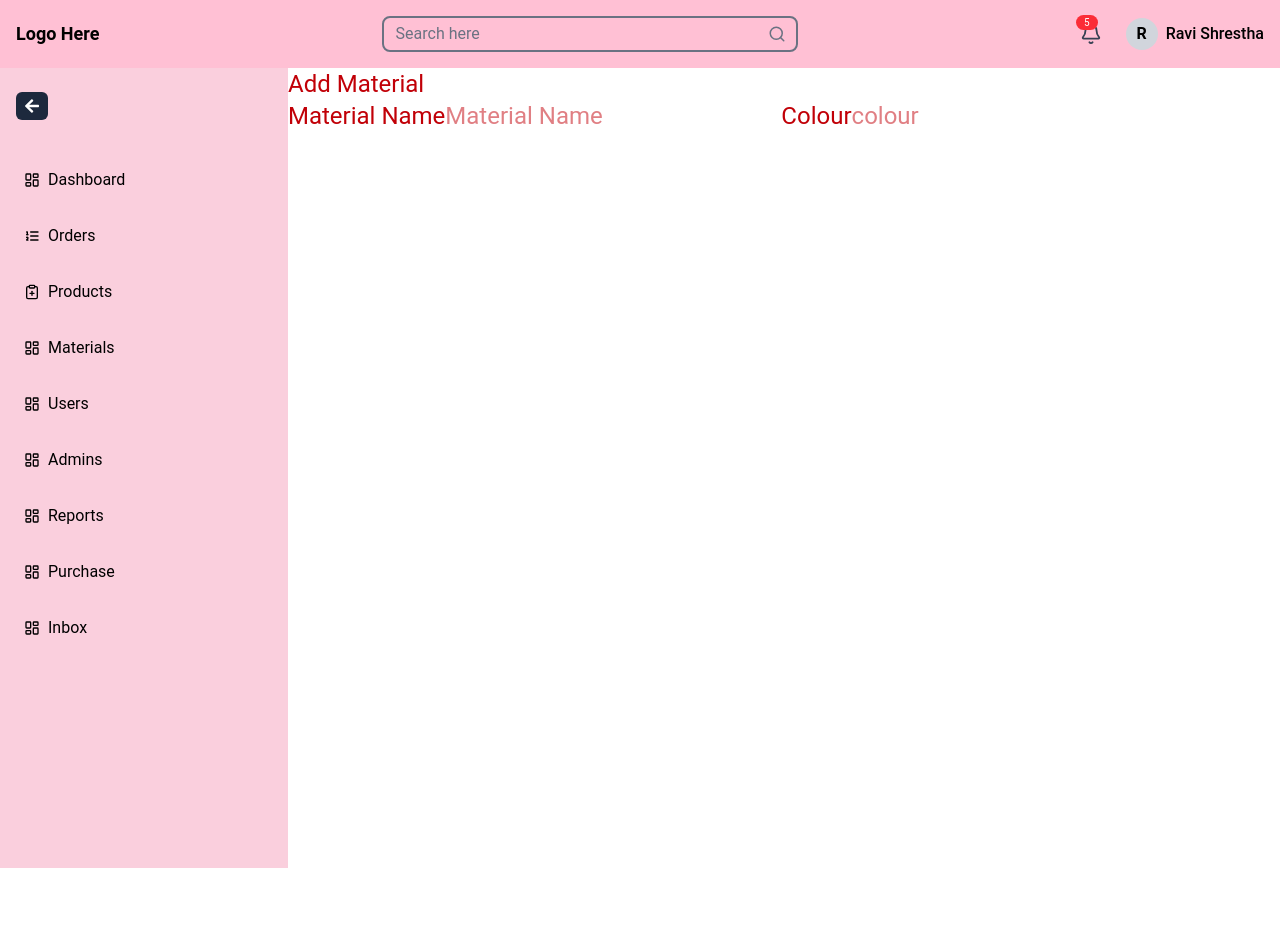
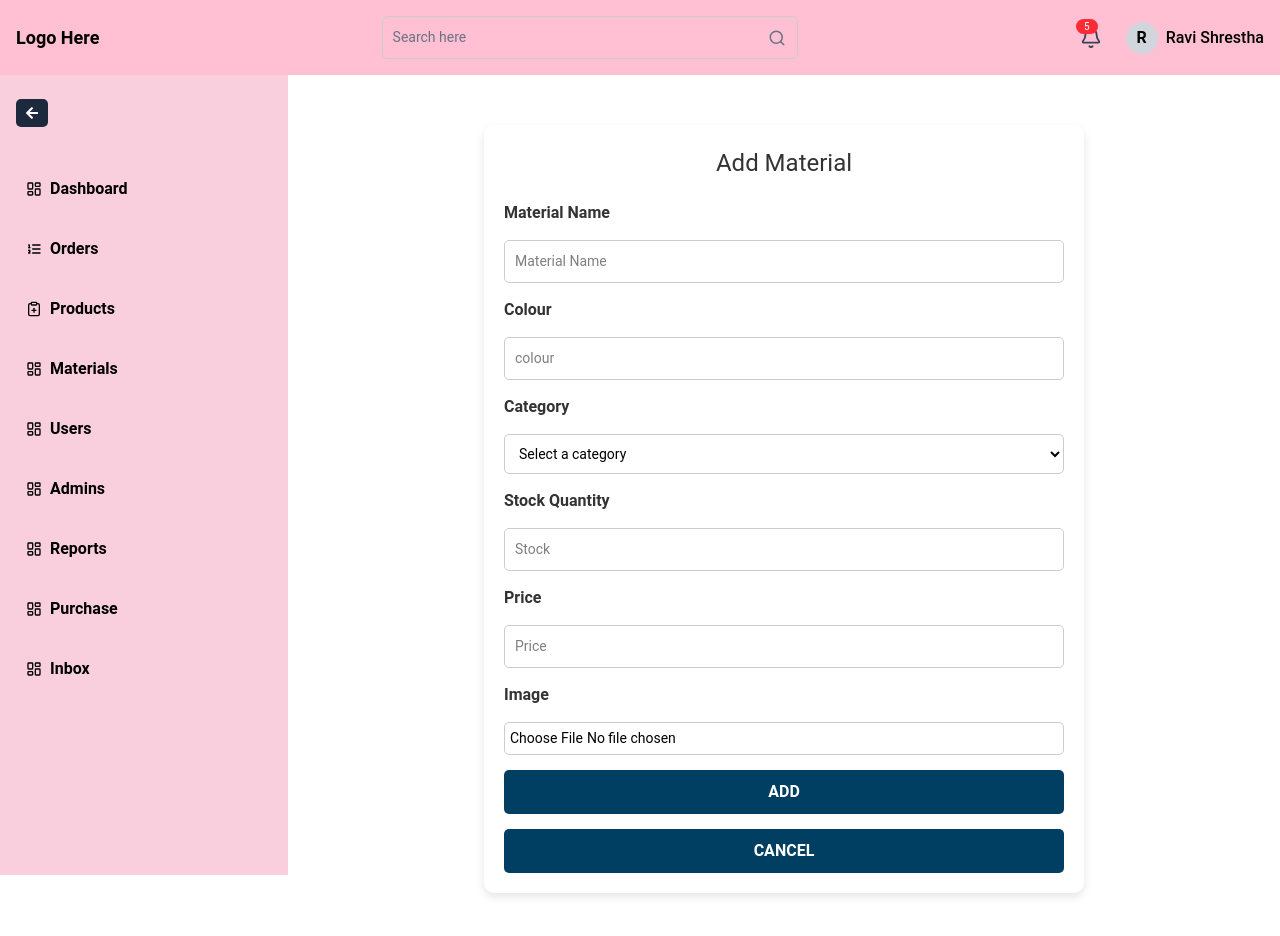
Before and after one commit to charitraa/Crochet-Inventory-System, a React (Vite) app: page /app/addmaterials in a window 1280 px wide. Shown: the top 936 px of the page. Before the commit the page ends 800 px from the top, so only its background shows below. Built offline with nearby package versions, Linux system fonts and the light colour scheme.

Commit message:
Created Add Material Page

```diff
--- /dev/null
+++ b/src/pages/materials/AddMaterial.css
@@ -0,0 +1,74 @@
+.Container {
+    max-width: 600px;
+    margin: 50px auto;
+    padding: 20px;
+    background: #ffffff;
+    box-shadow: 0 4px 8px rgba(0, 0, 0, 0.1);
+    border-radius: 10px;
+  }
+
+  h1 {
+    text-align: center;
+    font-size: 24px;
+    color: #333;
+    margin-bottom: 20px;
+  }
+
+  form {
+    display: flex;
+    flex-direction: column;
+    gap: 15px;
+  }
+
+  label {
+    font-size: 16px;
+    font-weight: 600;
+    color: #333;
+  }
+
+  input,
+  select {
+    width: 100%;
+    padding: 10px;
+    font-size: 14px;
+    border: 1px solid #ccc;
+    border-radius: 5px;
+    outline: none;
+    transition: border 0.3s ease-in-out;
+  }
+
+  input:focus,
+  select:focus {
+    border-color: #007bff;
+  }
+
+  input[type="file"] {
+    padding: 5px;
+  }
+
+  button {
+    padding: 10px;
+    font-size: 16px;
+    font-weight: 600;
+    border: none;
+    cursor: pointer;
+    border-radius: 5px;
+    transition: all 0.3s ease-in-out;
+  }
+
+  button[type="button"] {
+    background: #003F62;
+    color: white;
+  }
+
+  button[type="button"]:hover {
+    background: #003F62;
+  }
+
+  button:nth-child(2) {
+    background: #003F62;
+  }
+
+  button:nth-child(2):hover {
+    background: #003F62;
+  }
--- a/src/pages/materials/AddMaterial.jsx
+++ b/src/pages/materials/AddMaterial.jsx
@@ -1,11 +1,12 @@
 import React from 'react'
 import Dashboard from "../../components/dashboard/Dashboard";
+import "./AddMaterial.css"
 
 const AddMaterials = () => {
   return (
     <>
       <Dashboard mainContent={
-        <div className=' text-2xl text-red-700'>
+        <div className='Container'>
          <h1>Add Material</h1>
          <form>
             <label htmlFor="materialname">Material Name</label>
@@ -13,6 +14,29 @@ const AddMaterials = () => {
 
             <label htmlFor="colour">Colour</label>
             <input type="text" placeholder='colour' />
+
+            <label htmlFor="category">Category</label>
+            <select id="category" className="p-2 border rounded-lg w-64">
+  <option value="">Select a category</option>
+  <option value="electronics">Wool</option>
+  <option value="fashion">Beads</option>
+  <option value="books">Wrapping Paper</option>
+  <option value="home-appliances">Ribbon</option>
+</select>
+
+            <label htmlFor="stock">Stock Quantity</label>
+            <input type="text" placeholder='Stock' />
+
+            <label htmlFor="price">Price</label>
+            <input type="text" placeholder='Price' />
+
+            <label htmlFor="image">Image</label>
+            <input type="file" placeholder='Upload Image' name='image'/>
+
+            <button type='button'>ADD</button>
+            <button type='button'>CANCEL</button>
+
+
          </form>
         </div>
       } />
```
